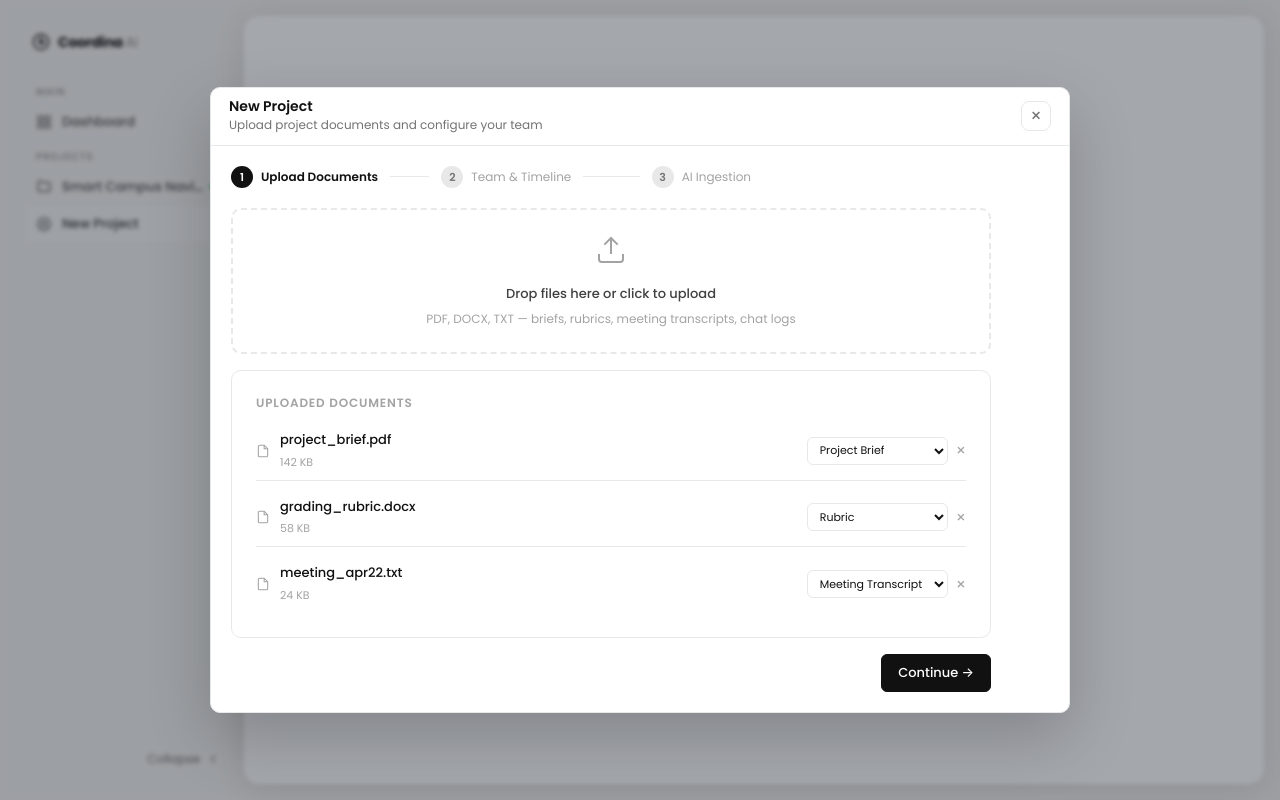
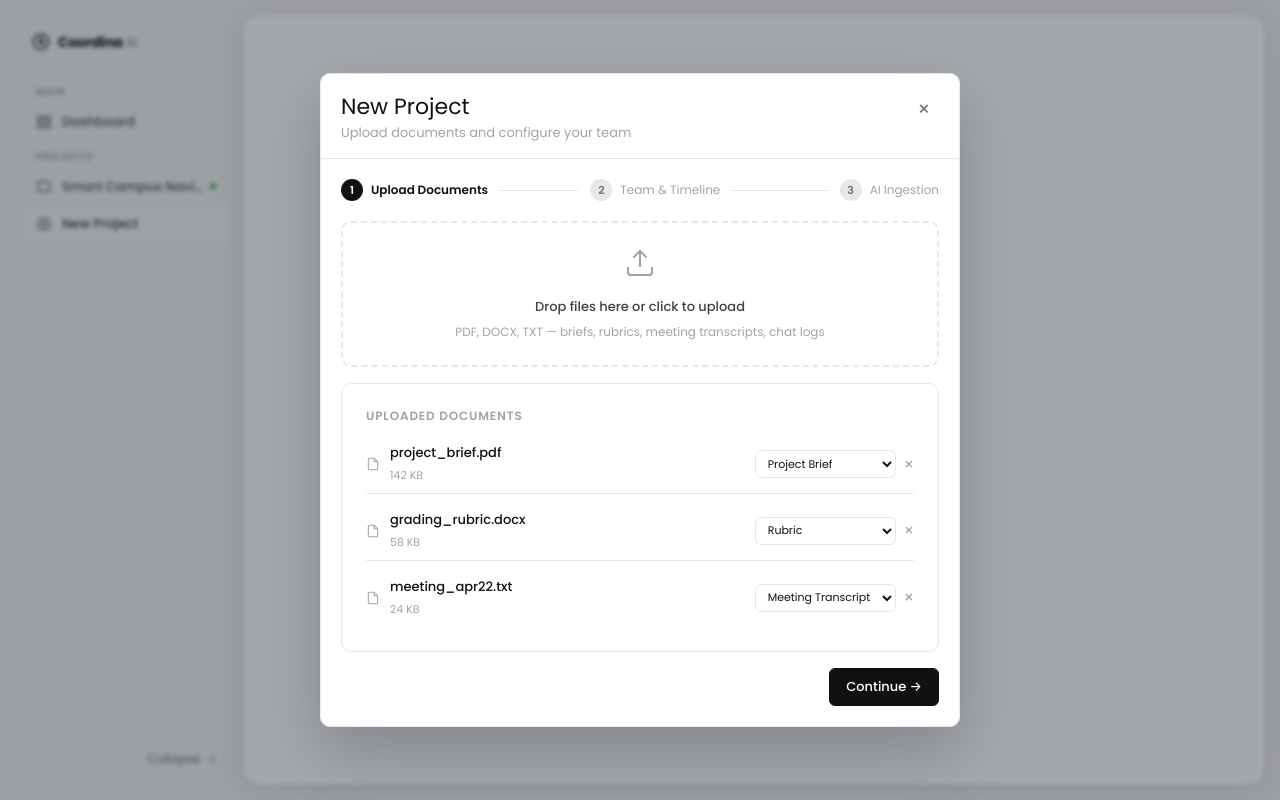
Before and after one commit to jocelyngan2005/Coordina-AI, a React (Vite) app in the folder coordina-ai/: page /projects/new in a window 1280 px wide. Built offline with nearby package versions, Linux system fonts and the light colour scheme.

Commit message:
new project dialog design done

```diff
--- a/coordina-ai/src/pages/NewProjectPage.tsx
+++ b/coordina-ai/src/pages/NewProjectPage.tsx
@@ -119,7 +119,9 @@ export default function NewProjectPage() {
           aria-modal="true"
           aria-label="New project setup"
           style={{
-            width: 'min(860px, 100%)',
+            width: 'fit-content',
+            minWidth: 640,
+            maxWidth: 'min(760px, calc(100vw - 48px))',
             maxHeight: 'calc(100vh - 64px)',
             background: 'var(--white)',
             border: '1px solid var(--border)',
@@ -132,18 +134,17 @@ export default function NewProjectPage() {
         >
           <div
             style={{
-              height: 58,
               borderBottom: '1px solid var(--border)',
               display: 'flex',
-              alignItems: 'center',
+              alignItems: 'flex-start',
               justifyContent: 'space-between',
-              padding: '0 18px',
+              padding: '20px 20px 16px',
               flexShrink: 0,
             }}
           >
-            <div style={{ display: 'flex', flexDirection: 'column', gap: 1 }}>
-              <h2 style={{ fontSize: 14, fontWeight: 600, color: 'var(--grey-900)', lineHeight: 1.2 }}>New Project</h2>
-              <span style={{ fontSize: 12, color: 'var(--grey-500)' }}>Upload project documents and configure your team</span>
+            <div style={{ display: 'flex', flexDirection: 'column', gap: 2 }}>
+              <h2 style={{ fontSize: 22, fontWeight: 400, color: 'var(--grey-900)', lineHeight: 1.2 }}>New Project</h2>
+              <span style={{ fontSize: 13, color: 'var(--text-3)' }}>Upload documents and configure your team</span>
             </div>
             <button
               onClick={handleClose}
@@ -152,10 +153,10 @@ export default function NewProjectPage() {
                 width: 30,
                 height: 30,
                 borderRadius: 8,
-                border: '1px solid var(--border)',
+                border: 'none',
                 background: 'transparent',
                 color: 'var(--grey-500)',
-                fontSize: 18,
+                fontSize: 20,
                 lineHeight: 1,
                 cursor: 'pointer',
               }}
@@ -166,7 +167,7 @@ export default function NewProjectPage() {
 
           <div style={{ overflowY: 'auto', padding: 20 }}>
             {/* Step indicator */}
-            <div style={{ display: 'flex', alignItems: 'center', gap: 0, marginBottom: 20, maxWidth: 520 }}>
+            <div style={{ display: 'flex', alignItems: 'center', gap: 0, marginBottom: 20, justifyContent: 'center' }}>
         {steps.map((s, i) => (
           <div key={s} style={{ display: 'flex', alignItems: 'center', flex: i < steps.length - 1 ? 1 : undefined }}>
             <div style={{ display: 'flex', alignItems: 'center', gap: 8 }}>
```
